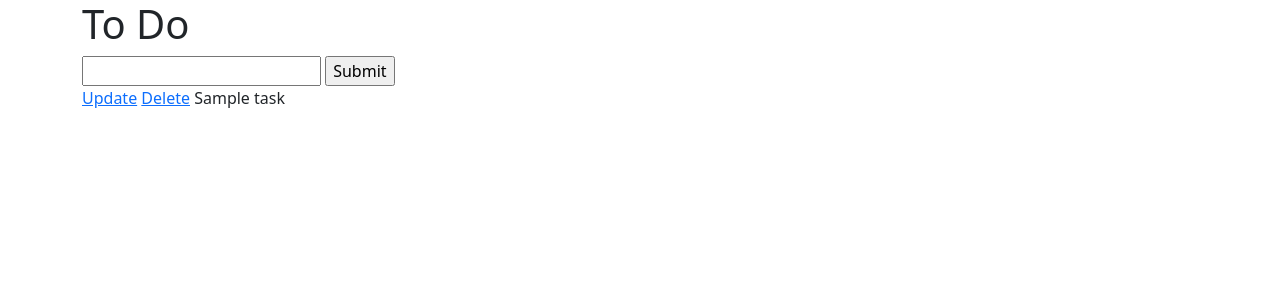
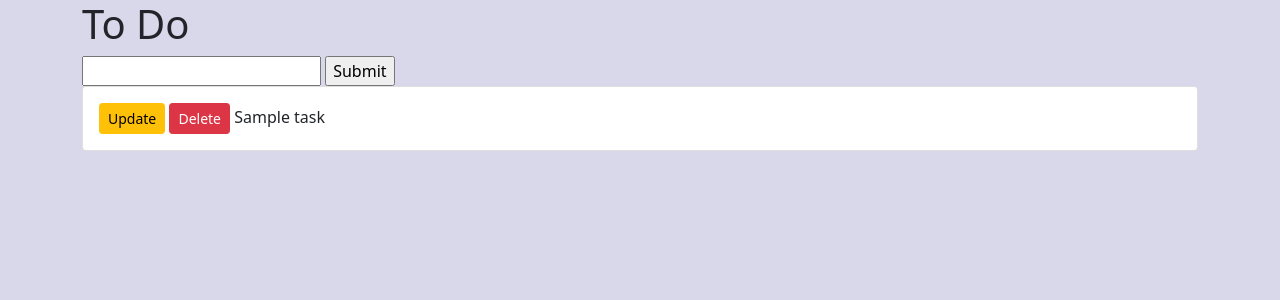
Before and after one commit to graybushy/TODO, a Django app: template tasks/templates/tasks/list.html in a window 1280 px wide. Shown: the top 300 px of the page. Run offline with Django 4.2, Linux system fonts and the light colour scheme; the template is opened without the code that fills it: most values are stand-ins (such as "Sample title", 1, 10 or a date in 2020); form fields are guessed from the names that the template uses.

Commit message:
added static directory/django style

```diff
--- /dev/null
+++ b/tasks/static/tasks/css/main.css
@@ -0,0 +1,3 @@
+body{
+    background-color: rgb(216, 216, 234);
+}
--- a/tasks/templates/tasks/list.html
+++ b/tasks/templates/tasks/list.html
@@ -10,15 +10,16 @@
 </form>
 
 {% for task in tasks %}
-    <div>
-        <a href="{% url 'update_task' task.id %}">Update</a>
-        <a href="{% url 'delete' task.id %}">Delete</a>
-            {% if task.completed == True %}
-                <s>{{ task }}</s>
-            {% else %}
-                <span>{{ task }}</span>
-            {% endif %}
-
+    <div class="card">
+        <div class="card-body">
+            <a class="btn btn-warning btn-sm" href="{% url 'update_task' task.id %}">Update</a>
+            <a class="btn btn-danger btn-sm" href="{% url 'delete' task.id %}">Delete</a>
+                {% if task.completed == True %}
+                    <s>{{ task }}</s>
+                {% else %}
+                    <span>{{ task }}</span>
+                {% endif %}
+        </div>
     </div>
 
 {% endfor %}
--- a/tasks/templates/tasks/main.html
+++ b/tasks/templates/tasks/main.html
@@ -1,3 +1,5 @@
+{% load static %}
+
 <!DOCTYPE html>
 <html lang="en">
 <head>
@@ -6,6 +8,7 @@
     <meta name="viewport" content="width=device-width, initial-scale=1.0">
     <title>To Do</title>
     <link href="https://cdn.jsdelivr.net/npm/bootstrap@5.1.3/dist/css/bootstrap.min.css" rel="stylesheet" integrity="sha384-1BmE4kWBq78iYhFldvKuhfTAU6auU8tT94WrHftjDbrCEXSU1oBoqyl2QvZ6jIW3" crossorigin="anonymous">
+    <link rel="stylesheet" href="{% static 'tasks/css/main.css' %}">
 </head>
 <body>
     <div class="container">
```
Also changed, not shown: db.sqlite3.
